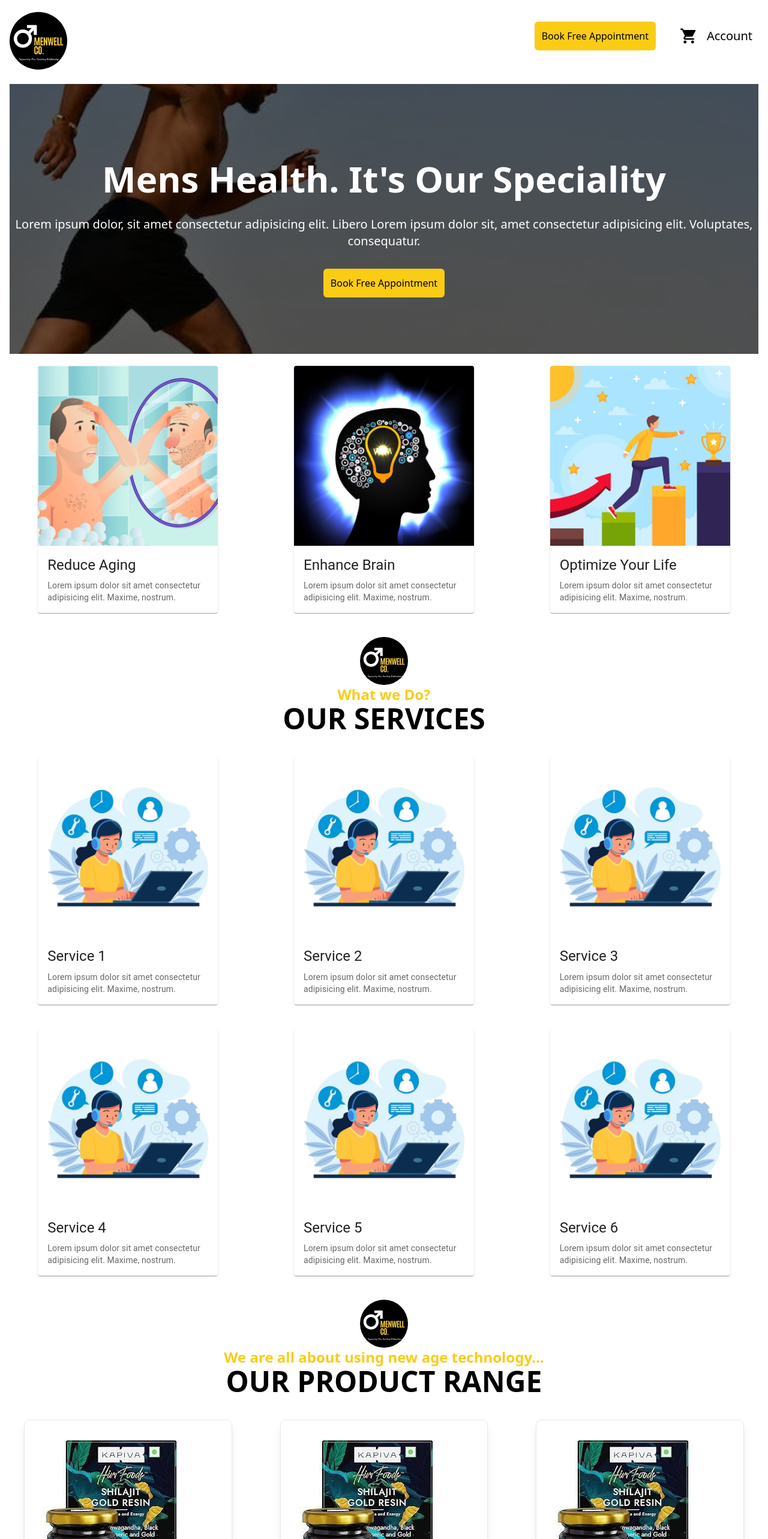
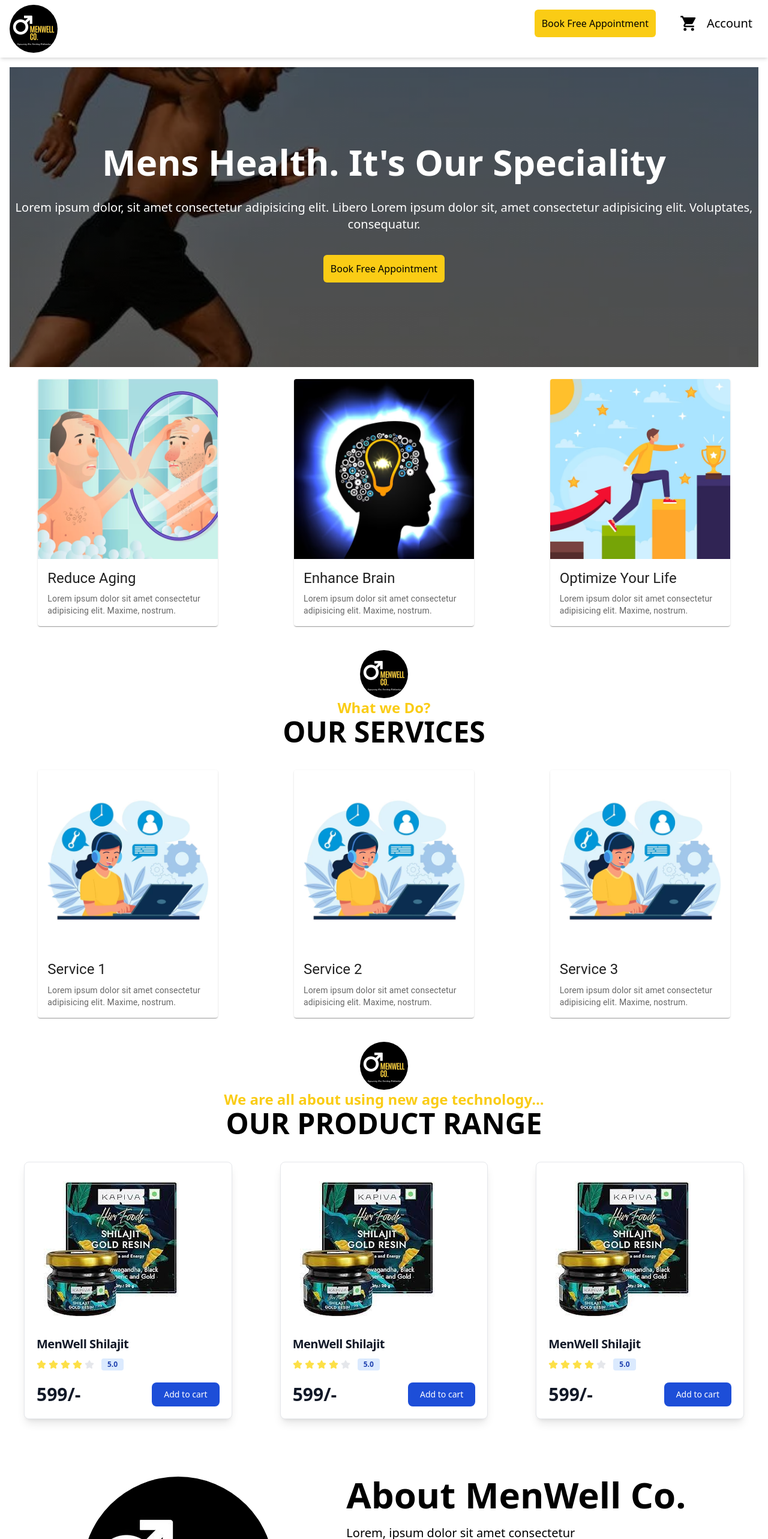
Before and after one commit to mayank2002-jpg/MENWELLCO, a React (Create React App) app: page / in a window 1280 px wide. Shown: the top 2566 px of the page at 60% size. Built offline with nearby package versions, Linux system fonts and the light colour scheme.

Commit message:
contact form and basic stylings done

```diff
--- a/src/components/Banner.js
+++ b/src/components/Banner.js
@@ -12,11 +12,13 @@ import services from "../assets/images/services.avif";
 import Footer from "./Footer";
 import Products from "../pages/Shop/Products";
 import { PRODUCTS } from "../products";
+import Contact from "./Contact";
+import FAQ from "./FAQ";
 const Banner = () => {
   return (
     <>
       <section className="container mx-auto px-4 ">
-        <div className="mt-14 text-center " id="banner">
+        <div className="mt-4 text-center " id="banner">
           <h2 className="font-bold text-white text-6xl relative top-32">
             Mens Health. It's Our Speciality
           </h2>
@@ -25,9 +27,12 @@ const Banner = () => {
             Lorem ipsum dolor sit, amet consectetur adipisicing elit.
             Voluptates, consequatur.
           </p>
-          <button className="bg-yellow-400 rounded-md p-3 border-none cursor-pointer font-medium relative top-48">
+          <a
+            href="#contact"
+            className="bg-yellow-400 rounded-md p-3 border-none cursor-pointer font-medium relative top-52 hover:bg-yellow-300"
+          >
             Book Free Appointment
-          </button>
+          </a>
         </div>
       </section>
       <div className=" container mx-auto flex items-center justify-around m-5">
@@ -163,65 +168,6 @@ const Banner = () => {
           </CardActionArea>
         </Card>
       </div>
-      <div className="container mx-auto flex justify-around mt-10">
-        <Card sx={{ maxWidth: 300 }}>
-          <CardActionArea>
-            <CardMedia
-              component="img"
-              height="140"
-              image={services}
-              alt="services"
-            />
-            <CardContent>
-              <Typography gutterBottom variant="h5" component="div">
-                Service 4
-              </Typography>
-              <Typography variant="body2" color="text.secondary">
-                Lorem ipsum dolor sit amet consectetur adipisicing elit. Maxime,
-                nostrum.
-              </Typography>
-            </CardContent>
-          </CardActionArea>
-        </Card>
-        <Card sx={{ maxWidth: 300 }}>
-          <CardActionArea>
-            <CardMedia
-              component="img"
-              height="140"
-              image={services}
-              alt="services"
-            />
-            <CardContent>
-              <Typography gutterBottom variant="h5" component="div">
-                Service 5
-              </Typography>
-              <Typography variant="body2" color="text.secondary">
-                Lorem ipsum dolor sit amet consectetur adipisicing elit. Maxime,
-                nostrum.
-              </Typography>
-            </CardContent>
-          </CardActionArea>
-        </Card>
-        <Card sx={{ maxWidth: 300 }}>
-          <CardActionArea>
-            <CardMedia
-              component="img"
-              height="140"
-              image={services}
-              alt="services"
-            />
-            <CardContent>
-              <Typography gutterBottom variant="h5" component="div">
-                Service 6
-              </Typography>
-              <Typography variant="body2" color="text.secondary">
-                Lorem ipsum dolor sit amet consectetur adipisicing elit. Maxime,
-                nostrum.
-              </Typography>
-            </CardContent>
-          </CardActionArea>
-        </Card>
-      </div>
 
       {/* Products range */}
       <div className="container mx-auto">
@@ -260,7 +206,7 @@ const Banner = () => {
       </div>
 
       {/* Testimonials */}
-      <div className="container mx-auto text-center">
+      {/* <div className="container mx-auto text-center">
         <div className="flex justify-around m-10">
           <section className="relative isolate overflow-hidden bg-white px-6 py-24 sm:py-32 lg:px-8">
             <div className="absolute inset-0 -z-10 bg-[radial-gradient(45rem_50rem_at_top,theme(colors.indigo.100),white)] opacity-20" />
@@ -365,6 +311,14 @@ const Banner = () => {
             </div>
           </section>
         </div>
+      </div> */}
+
+      {/* FAQ */}
+      <FAQ />
+
+      {/* Contact */}
+      <div id="contact">
+        <Contact />
       </div>
 
       {/* Footer */}
--- /dev/null
+++ b/src/components/Contact.js
@@ -0,0 +1,71 @@
+import React from "react";
+import Box from "@mui/material/Box";
+import Typography from "@mui/material/Typography";
+import TextField from "@mui/material/TextField";
+import Doctor from "../assets/images/doctor.avif";
+import Button from "@mui/material/Button";
+const Contact = () => {
+  return (
+    <div className="container mx-auto px-4 text-center">
+      <Typography variant="h3">Get Free Apointment!</Typography>
+      <Box
+        sx={{
+          display: "flex",
+          flexDirection: "row",
+          justifyContent: "space-evenly",
+          alignItems: "center",
+        }}
+      >
+        <Box component="form" noValidate autoComplete="off">
+          <div className="flex flex-col w-96">
+            <TextField
+              required
+              id="outlined-required"
+              label="Your Name"
+              margin="normal"
+              placeholder="Enter Your Name"
+            />
+            <TextField
+              required
+              id="outlined-required"
+              label="Your Contact Number"
+              margin="normal"
+              placeholder="Enter Your Contact Number"
+            />
+            <TextField
+              required
+              id="outlined-required"
+              label="Your Email"
+              margin="normal"
+              placeholder="Enter Your Email"
+            />
+            <TextField
+              id="outlined-multiline-static"
+              required
+              label="Your Query"
+              multiline
+              margin="normal"
+              rows={4}
+              placeholder="Write Your Query..."
+            />
+          </div>
+        </Box>
+        <img className="w-1/2" src={Doctor} alt="img" />
+      </Box>
+      <Button
+        sx={{
+          position: "relative",
+          right: "350px",
+          width: "380px",
+          marginTop: "-180px",
+        }}
+        variant="contained"
+        color="success"
+      >
+        Submit
+      </Button>
+    </div>
+  );
+};
+
+export default Contact;
--- /dev/null
+++ b/src/components/FAQ.js
@@ -0,0 +1,74 @@
+import React from "react";
+import Accordion from "@mui/material/Accordion";
+import AccordionSummary from "@mui/material/AccordionSummary";
+import AccordionDetails from "@mui/material/AccordionDetails";
+import ExpandMoreIcon from "@mui/icons-material/ExpandMore";
+const FAQ = () => {
+  return (
+    <div className="container mx-auto px-4 max-w-5xl m-16">
+      <h1 className="text-center text-4xl">Frequntly Asked Questions?</h1>
+      <Accordion>
+        <AccordionSummary
+          expandIcon={<ExpandMoreIcon />}
+          aria-controls="panel1-content"
+          id="panel1-header"
+          sx={{ fontSize: "1.25rem", fontWeight: "bold" }}
+        >
+          Who is MenWell Co for?
+        </AccordionSummary>
+        <hr />
+        <AccordionDetails>
+          Lorem ipsum dolor sit amet, consectetur adipiscing elit. Suspendisse
+          malesuada lacus ex, sit amet blandit leo lobortis eget.
+        </AccordionDetails>
+      </Accordion>
+      <Accordion>
+        <AccordionSummary
+          expandIcon={<ExpandMoreIcon />}
+          aria-controls="panel2-content"
+          id="panel2-header"
+          sx={{ fontSize: "1.25rem", fontWeight: "bold" }}
+        >
+          Do I need a prescription to buy MenWell Co products?
+        </AccordionSummary>
+        <hr />
+        <AccordionDetails>
+          Lorem ipsum dolor sit amet, consectetur adipiscing elit. Suspendisse
+          malesuada lacus ex, sit amet blandit leo lobortis eget.
+        </AccordionDetails>
+      </Accordion>
+      <Accordion>
+        <AccordionSummary
+          expandIcon={<ExpandMoreIcon />}
+          aria-controls="panel2-content"
+          id="panel3-header"
+          sx={{ fontSize: "1.25rem", fontWeight: "bold" }}
+        >
+          What is your cancellation policy?
+        </AccordionSummary>
+        <hr />
+        <AccordionDetails>
+          Lorem ipsum dolor sit amet, consectetur adipiscing elit. Suspendisse
+          malesuada lacus ex, sit amet blandit leo lobortis eget.
+        </AccordionDetails>
+      </Accordion>
+      <Accordion>
+        <AccordionSummary
+          expandIcon={<ExpandMoreIcon />}
+          aria-controls="panel2-content"
+          id="panel4-header"
+          sx={{ fontSize: "1.25rem", fontWeight: "bold" }}
+        >
+          What is your Refund policy?
+        </AccordionSummary>
+        <hr />
+        <AccordionDetails>
+          Lorem ipsum dolor sit amet, consectetur adipiscing elit. Suspendisse
+          malesuada lacus ex, sit amet blandit leo lobortis eget.
+        </AccordionDetails>
+      </Accordion>
+    </div>
+  );
+};
+
+export default FAQ;
--- a/src/components/Header.js
+++ b/src/components/Header.js
@@ -1,6 +1,5 @@
 import React, { useState } from "react";
 import logo from "../assets/images/logo.jpg";
-import CallIcon from "@mui/icons-material/Call";
 import Box from "@mui/material/Box";
 import ShoppingCartIcon from "@mui/icons-material/ShoppingCart";
 import { Link } from "react-router-dom";
@@ -16,17 +15,18 @@ const Header = () => {
 
   return (
     <>
-      <nav className=" w-full container mx-auto px-4">
+      <nav className="w-full container mx-auto p-4 h-24 shadow-md">
         <Link to="/">
-          <img className="w-24 rounded-full mt-5" src={logo} alt="logo" />
+          <img className="w-20 rounded-full -mt-2" src={logo} alt="logo" />
         </Link>
-        <div className="flex justify-end -mt-20 space-x-10 items-center">
+        <div className="flex justify-end -mt-16 space-x-10 items-center">
           <div>
-            <Link to="/contact">
-              <button className="bg-yellow-400 rounded-md p-3 border-none cursor-pointer font-medium hover:bg-yellow-300">
-                Book Free Appointment
-              </button>
-            </Link>
+            <a
+              href="#contact"
+              className="bg-yellow-400 rounded-md p-3 border-none cursor-pointer font-medium hover:bg-yellow-300"
+            >
+              Book Free Appointment
+            </a>
           </div>
           <Box sx={{ display: "flex" }}>
             <Box>
--- a/src/index.css
+++ b/src/index.css
@@ -12,6 +12,6 @@ html {
     background-position: center;
     background-repeat: no-repeat;
     background-size: cover;
-    height: 450px;
+    height: 500px;
     position: relative;
 }
--- a/src/pages/Cart/cart.css
+++ b/src/pages/Cart/cart.css
@@ -6,10 +6,9 @@
 }
 
 .cartItem {
-    width: 700px;
+    width: 600px;
     height: 250px;
     display: flex;
-
     align-items: center;
     box-shadow: 0px 3px 15px rgba(0, 0, 0, 0.2);
     border-radius: 25px;
@@ -18,17 +17,18 @@
 
 .cartItem img {
     width: 200px;
+    margin-right: 30px;
 }
 
-.cartItem .description {
+.cartItem .desc {
     width: 100%;
     font-size: 30px;
 }
 
 .countHandler input {
-    width: 40px;
+    width: 100px;
     text-align: center;
-    font-weight: bolder;
+    font-weight: medium;
 }
 
 .checkout button {
--- a/src/pages/Cart/index.js
+++ b/src/pages/Cart/index.js
@@ -12,9 +12,9 @@ const Cart = () => {
   const navigate = useNavigate();
   return (
     <>
-      <div className="cart">
+      <div className="cart container mx-auto mt-5">
         <div>
-          <h1>Your Cart items</h1>
+          <h1 className="text-3xl font-medium">Your Cart items</h1>
         </div>
         <div className="cartItems">
           {PRODUCTS.map((product) => {
```
Also changed, not shown: src/pages/Cart/cartItem.js (+13 -2 lines), src/assets/images/doctor.avif (added).
